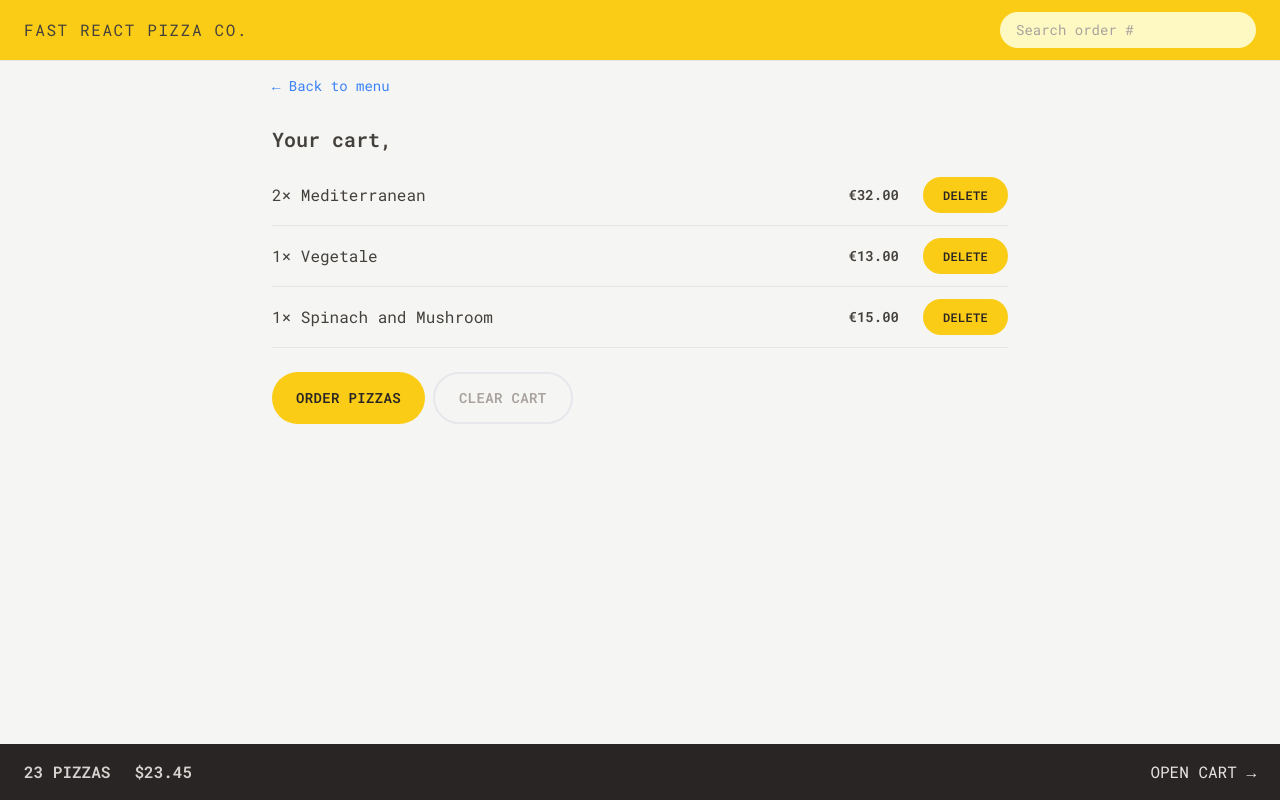
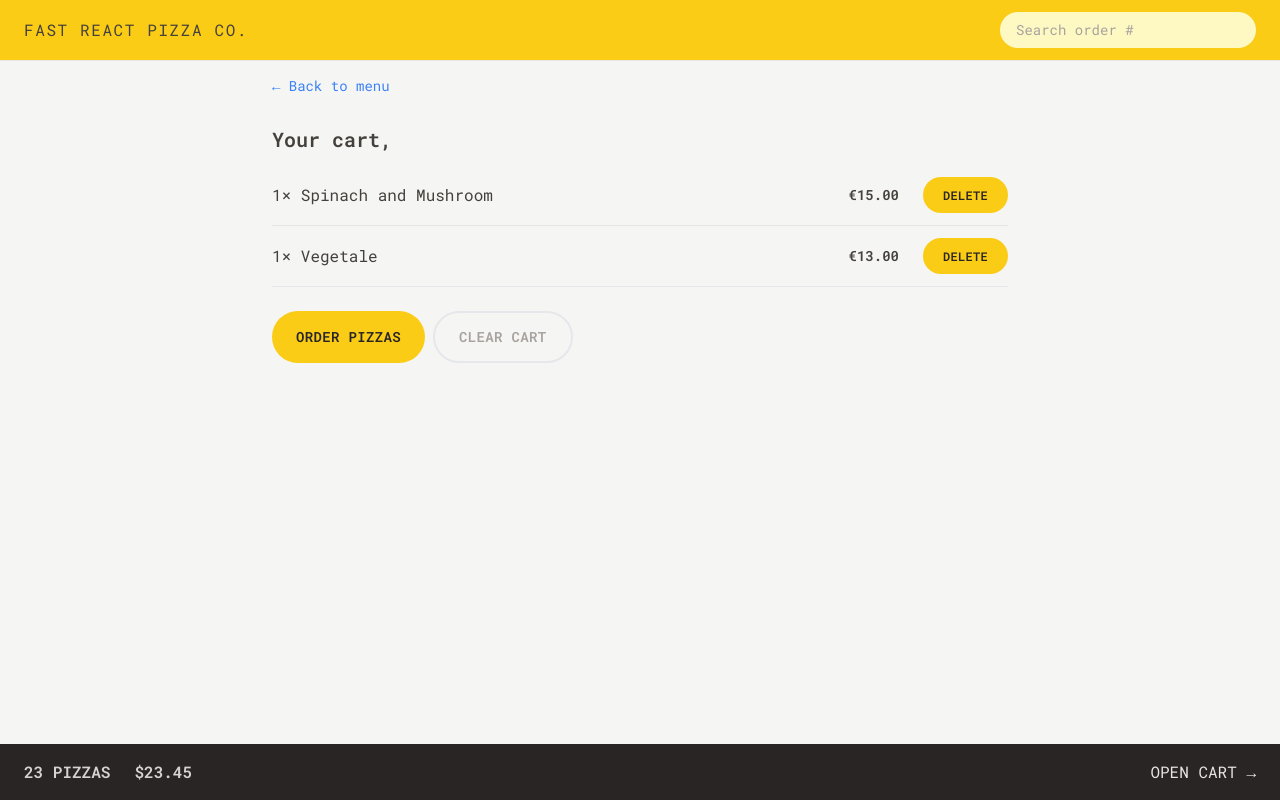
Before and after one commit to yurliansyahfajar/fast-react-pizza, a React (Vite) app: page /cart in a window 1280 px wide. Built offline with nearby package versions, Linux system fonts and the light colour scheme.

Commit message:
setup cart reducer and cart slice

```diff
--- a/src/features/cart/Cart.jsx
+++ b/src/features/cart/Cart.jsx
@@ -3,34 +3,9 @@ import Button from "../../ui/Button";
 import CartItem from "./CartItem";
 import { useSelector } from "react-redux";
 
-const fakeCart = [
-  {
-    pizzaId: 12,
-    name: "Mediterranean",
-    quantity: 2,
-    unitPrice: 16,
-    totalPrice: 32,
-  },
-  {
-    pizzaId: 6,
-    name: "Vegetale",
-    quantity: 1,
-    unitPrice: 13,
-    totalPrice: 13,
-  },
-  {
-    pizzaId: 11,
-    name: "Spinach and Mushroom",
-    quantity: 1,
-    unitPrice: 15,
-    totalPrice: 15,
-  },
-];
-
 function Cart() {
   const username = useSelector((state) => state.user.username);
-  const cart = fakeCart;
-
+  const cart = useSelector((state) => state.cart.cart);
   return (
     <div className="px-4 py-3">
       <LinkButton to={"/menu"}>&larr; Back to menu</LinkButton>
--- /dev/null
+++ b/src/features/cart/cartSlice.js
@@ -0,0 +1,60 @@
+import { createSlice } from "@reduxjs/toolkit";
+
+const initialState = {
+  cart: [
+    {
+      pizzaId: 11,
+      name: "Spinach and Mushroom",
+      quantity: 1,
+      unitPrice: 15,
+      totalPrice: 15,
+    },
+    {
+      pizzaId: 6,
+      name: "Vegetale",
+      quantity: 1,
+      unitPrice: 13,
+      totalPrice: 13,
+    },
+  ],
+};
+
+const cartSlice = createSlice({
+  name: "cart",
+  initialState,
+  reducers: {
+    addItem(state, action) {
+      // payload is new pizza object
+      state.cart.push(action.payload);
+    },
+    deleteItem(state, action) {
+      //payload is pizzaId
+      state.cart = state.cart.filter((item) => item.pizzaId !== action.payload);
+    },
+    increaseItemQuantity(state, action) {
+      //payload is pizzaId
+      const item = state.cart.find((item) => item.pizzaId === action.payload);
+      item.quantity++;
+      item.totalPrice = item.quantity * item.unitPrice;
+    },
+    decreaseItemQuantity(state, action) {
+      //payload is pizzaId
+      const item = state.cart.find((item) => item.pizzaId === action.payload);
+      item.quantity--;
+      item.totalPrice = item.quantity * item.unitPrice;
+    },
+    clearCart(state) {
+      state.cart = [];
+    },
+  },
+});
+
+export const {
+  addItem,
+  deleteItem,
+  increaseItemQuantity,
+  decreaseItemQuantity,
+  clearCart,
+} = cartSlice.actions;
+
+export default cartSlice.reducer;
--- a/src/store.js
+++ b/src/store.js
@@ -1,9 +1,11 @@
 import { configureStore } from "@reduxjs/toolkit";
 import userReducer from "./features/user/userSlice";
+import cartReducer from "./features/cart/cartSlice";
 
 const store = configureStore({
   reducer: {
     user: userReducer,
+    cart: cartReducer,
   },
 });
 
```
